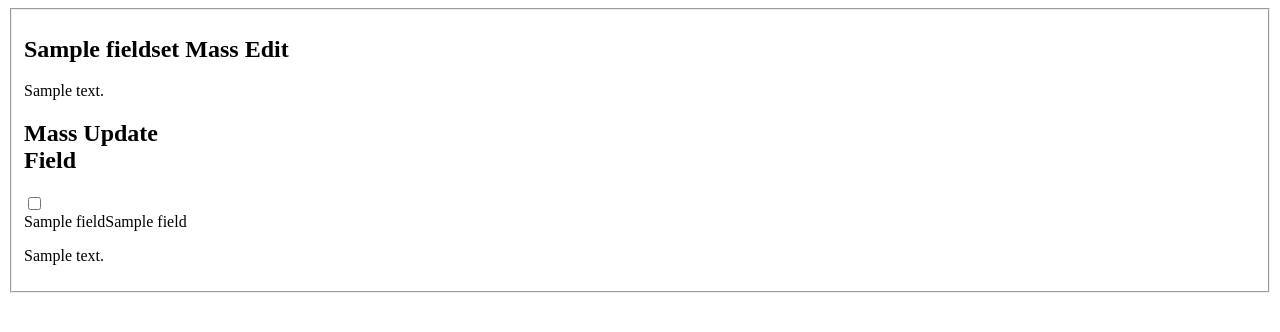
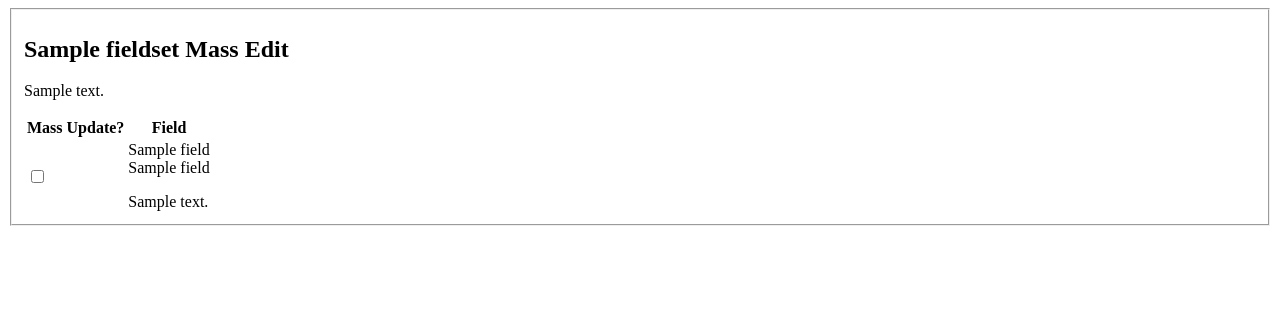
Before and after one commit to burke-software/django-mass-edit, a Django app: template massadmin/templates/admin/includes/mass_fieldset.html in a window 1280 px wide. Shown: the top 332 px of the page. Run offline with Django 3.2, Linux system fonts and the light colour scheme; the template is opened without the code that fills it: most values are stand-ins (such as "Sample title", 1, 10 or a date in 2020).

Commit message:
Made fieldset template use simple tables so it works in both standard admin, grappelli, and probably most customized admins. Fixed issue 3

```diff
--- a/massadmin/templates/admin/includes/mass_fieldset.html
+++ b/massadmin/templates/admin/includes/mass_fieldset.html
@@ -1,54 +1,67 @@
 {% load i18n %}
 
-<fieldset class="module aligned {{ fieldset.classes }}">
-  {% if fieldset.name %}<h2>{{ fieldset.name }} Mass Edit</h2>{% endif %}
-  {% if fieldset.description %}<div class="description">{{ fieldset.description|safe }}</div>{% endif %}
+<fieldset class="grp-module module {{ fieldset.classes }}">
+  {% if fieldset.name %}<h2 class="grp-collapse-handler">{{ fieldset.name }} Mass Edit</h2>{% endif %}
+  {% if fieldset.description %}<div class="grp-row row"><p class="grp-description">{{ fieldset.description|safe }}</p></div>{% endif %}
 
   {% if general_error %}
-    <div class="errornote"> {{ general_error}} </div>
+    <div class="grp-errors errornote"> {{ general_error}} </div>
   {% endif %}
 
-  <div class="row module">
-    <h2>
-      <div class="column span-3"> {% trans "Mass Update" %} </div>
-      <div class="column span-flexible"> {% trans "Field" %} </div>
-    </h2>
-  </div>
+  <table>
+    <tr>
+      <th>
+        {% trans "Mass Update?" %}
+      </th>
+      <th>
+        {% trans "Field" %}
+      </th>
+    </tr>
+    {% for line in fieldset %}
+      {% if line.errors %}
+        <tr>
+          <td>
+            {{ line.errors }}
+          </td>
+        </tr>
+      {% endif %}
 
-  {% for line in fieldset %}
-    <div class="form-row{% if line.errors %} errors{% endif %} {% for field in line %}{{ field.field.name }} {% endfor %} ">
-      {{ line.errors }}
       {% for field in line %}
-        {% if field.field.name in adminform.readonly_fields %}
-          <div class="row module {% if not line.fields|length_is:"1" %}field-box{% endif %}">
-            <div class="column span-3"> </div>
-            <div class="column span-flexible">
+        <tr>
+          {% if field.field.name in adminform.readonly_fields %}
+            <td>
+
+            </td>
+            <td>
               {{ field.field.name }} {% trans "is read only." %}
-            </div>
-          </div>
-        {% else %} {% if field.field.name in unique_fields %}
-          <div class="row module {% if not line.fields|length_is:"1" %}field-box{% endif %}">
-            <div class="column span-3"> </div>
-            <div class="column span-flexible">
-              {{ field.field.name }} {% trans "must be unique." %}
-            </div>
-          </div>
-        {% else %}
-          <div class="row module {% if not line.fields|length_is:"1" %}field-box{% endif %}">
-            <div class="column span-3">
+            </td>
+          {% else %}{% if field.field.name in unique_fields %}
+            <td>
+
+            </td>
+            <td>
+              {{ field.field.name }} {% trans "is unique." %}
+            </td>
+          {% else %}
+            <td style="vertical-align: middle;">
               <input type="checkbox" name="_mass_change_{{ field.field.name }}" />
-            </div>
-            <div class="column span-flexible">
+            </td>
+            <td>
               {% if field.is_checkbox %}
                 {{ field.field }}{{ field.label_tag }}
               {% else %}
-                {{ field.label_tag }}{{ field.field }}
+                <div>
+                  {{ field.label_tag }}
+                </div>
+                <div>
+                  {{ field.field }}
+                </div>
               {% endif %}
               {% if field.field.field.help_text %}<p class="help">{{ field.field.field.help_text|safe }}</p>{% endif %}
-            </div>
-          </div>
-        {% endif %}{% endif %}
+            </td>
+          {% endif %}{% endif %}
+        </tr>
       {% endfor %}
-    </div>
-  {% endfor %}
+    {% endfor %}
+  </table>
 </fieldset>
```
